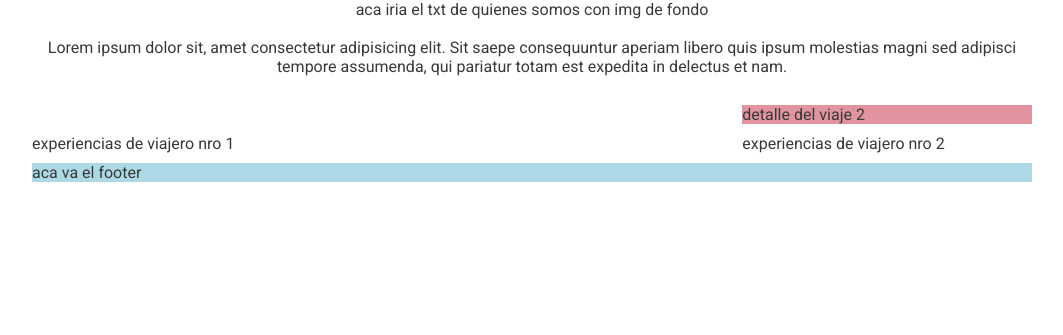
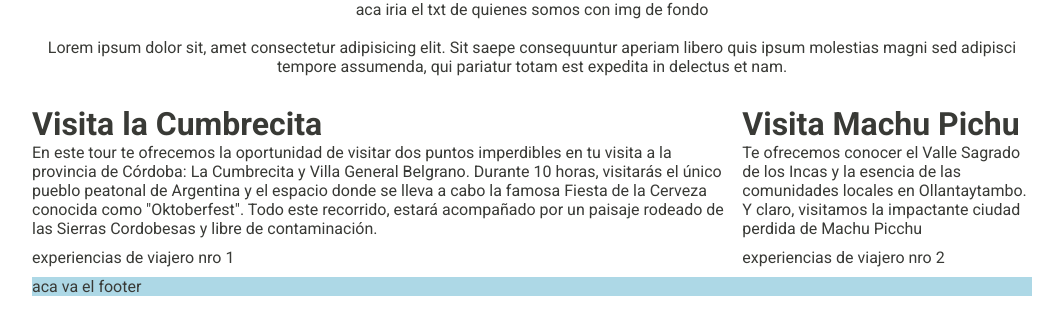
Before and after one commit to wendy1977ar/TPO13, a plain HTML site: page index.html in a window 1280 px wide. Shown: the part 183-518 px from the top of the page, without its empty margins (108-1171 px from the left). Drawn offline with Linux system fonts and the light colour scheme.

Commit message:
Update index.html

```diff
--- a/index.html
+++ b/index.html
@@ -42,11 +42,15 @@
 
 
         </div>
-        <div class="Cordoba">
-
+       <div class="Cordoba">
+       <h1>Visita la Cumbrecita</h1>
+       <p>En este tour te ofrecemos la oportunidad de visitar dos puntos imperdibles en tu visita a la provincia de Córdoba: La Cumbrecita y Villa General Belgrano.
+Durante 10 horas, visitarás el único pueblo peatonal de Argentina y el espacio donde se lleva a cabo la famosa Fiesta de la Cerveza conocida como "Oktoberfest". Todo este recorrido, estará acompañado por un paisaje rodeado de las Sierras Cordobesas y libre de contaminación.
+</p>
         </div>
-        <div class="viajes2">
-            detalle del viaje 2
+        <div class="Peru">
+            <h1>Visita Machu Pichu</h1>
+            <p>Te ofrecemos conocer el Valle Sagrado de los Incas y la esencia de las comunidades locales en Ollantaytambo. Y claro, visitamos la impactante ciudad perdida de Machu Picchu</p>
         </div>
 
         <div class="experiencias1">
```
